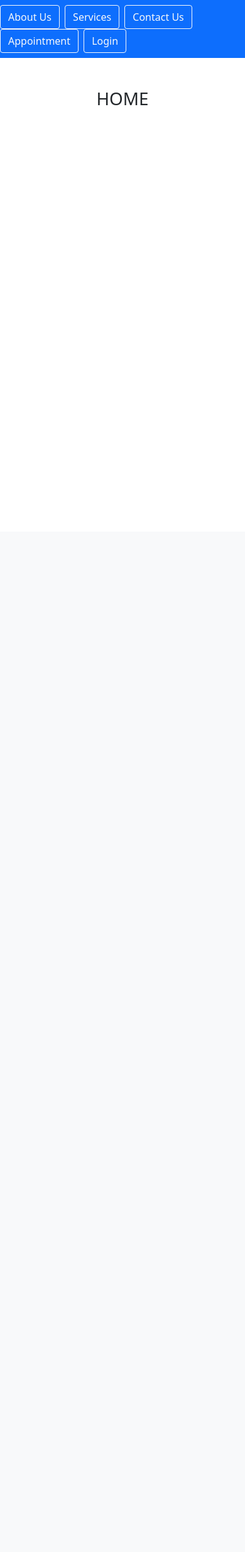
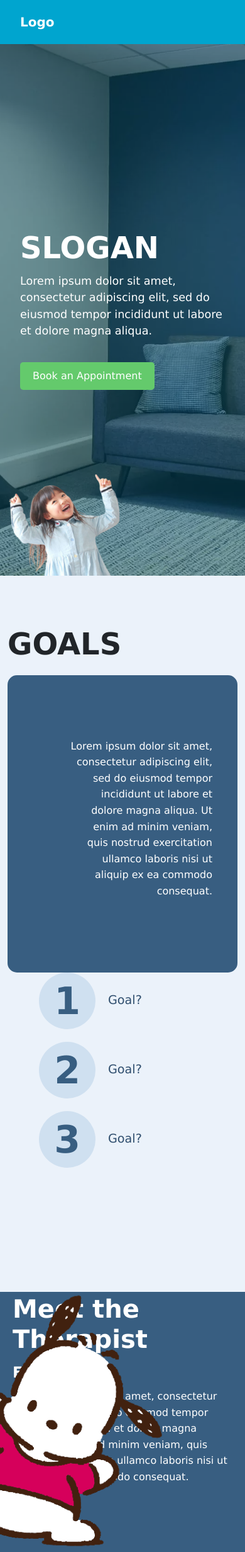
Before and after one commit to APC-SoCIT/APC-2024-2025-T1-03-Occupational-Therapy-Clinic, a Django app: page /home/ in a window 390 px wide. Shown: the whole page at 63% size. Before the commit the page ends 167 px from the top, so only its background shows below. Run offline with Django 3.2, Linux system fonts and the light colour scheme.

Commit message:
added html and css

```diff
--- a/O4P/home/templates/home/home.html
+++ b/O4P/home/templates/home/home.html
@@ -1,5 +1,67 @@
 {% extends "home_navbar.html" %}
+{% load static %}
 
 {% block content %}
-        <h1>HOME</h1>
+<div class="home-1">
+        <div class="container">
+          <div class="row">
+            <div class="col-lg-6">
+              <div class="home-1-cont">
+                <h1 class="home-1-header">SLOGAN</h1>
+                <p class="body-text">Lorem ipsum dolor sit amet, consectetur adipiscing elit, sed do eiusmod tempor incididunt ut labore et dolore magna aliqua.</p>
+                <button class="btn btn-appointment">Book an Appointment</button>
+              </div>
+            </div>
+            <div class="col-lg-6">
+              <img src="{% static 'images/kid.png' %}" class="child-image" alt="Child Image">
+            </div>
+          </div>
+        </div>
+</div>
+
+<div class="home-2">
+        <div class="container">
+                <div class="row">
+                <!-- Left side content -->
+                <h2 class="home-2-header">GOALS</h2>
+                <div class="col-md-6 d-flex align-items-center justify-content-center">
+                <div class="text-box">
+                <p class="home-2-cont">Lorem ipsum dolor sit amet, consectetur adipiscing elit, sed do eiusmod tempor incididunt ut labore et dolore magna aliqua. Ut enim ad minim veniam, quis nostrud exercitation ullamco laboris nisi ut aliquip ex ea commodo consequat.</p>
+                </div>
+                </div>
+                <!-- Right side content with goals -->
+                <div class="col-md-6">
+                <ul class="home-2-goal">
+                <li>
+                        <div class="goal-number">1</div>
+                        <span class="goal-text">Goal?</span>
+                </li>
+                <li>
+                        <div class="goal-number">2</div>
+                        <span class="goal-text">Goal?</span>
+                </li>
+                <li>
+                        <div class="goal-number">3</div>
+                        <span class="goal-text">Goal?</span>
+                </li>
+                </ul>
+                </div>
+                </div>
+        </div>
+</div>
+
+<div class="home-3">
+        <div class="container">
+                <div class="row align-items-center">
+                <div class="col-md-6 text-container">
+                <h2 class="home-3-header">Meet the Therapist</h2>
+                <h4 class="therapist-name">Full Name</h4>
+                <p class="home-3-cont">Lorem ipsum dolor sit amet, consectetur adipiscing elit, sed do eiusmod tempor incididunt ut labore et dolore magna aliqua. Ut enim ad minim veniam, quis nostrud exercitation ullamco laboris nisi ut aliquip ex ea commodo consequat.</p>
+                </div>
+                <div class="col-md-6">
+                <img src="{% static 'images/pochacco.png' %}" class="therapist-image" alt="Therapist Image"> <!-- Replace with actual image -->
+                </div>
+                </div>
+        </div>
+</div>
 {% endblock %}
--- a/O4P/static/css/style_website.css
+++ b/O4P/static/css/style_website.css
@@ -0,0 +1,217 @@
+html, body {
+    height: 100%;
+    margin: 0;
+    font-family: Verdana, Geneva, Tahoma, sans-serif;
+    }
+
+.navbar {
+    padding: 15px 20px;
+    background-color: #00A5CF;
+    }
+
+.navbar-nav .nav-link {
+    color: white;
+    margin-left: 20px;
+    }
+
+
+.nav-item .nav-link:hover {
+    color: #64CA6C;
+    }
+
+.navbar-brand {
+    color: rgb(255, 255, 255);
+    font-weight: bold;
+    }
+
+.home-1 {
+    position: relative;
+    background-image: url("/static/images/clinic-bg.jpg");
+    background-size: cover;
+    background-position: center;
+    color: white;
+    height: 100vh;
+    display: flex;
+    align-items: center;
+    justify-content: center;
+    }
+
+.home-1::before {
+    content: "";
+    position: absolute;
+    top: 0;
+    left: 0;
+    width: 100%;
+    height: 100%;
+    background-color: #004E64;
+    opacity: 50%; /* Change opacity and color as needed */
+    z-index: 1; /* Make sure this is behind the content */
+    }
+
+.home-1-cont {
+    position: relative;
+    padding: 20px;
+    border-radius: 10px;
+    z-index: 2; /* Ensure content is above the overlay */
+    }
+
+.home-1-header {
+    font-size: 3rem;
+    font-weight: bold;
+    }
+
+.body-text {
+    font-size: 1.1rem;
+    margin-top: 10px;
+    }
+
+.btn-appointment {
+    background-color: #64CA6C;
+    border: none;
+    padding: 10px 20px;
+    color: white;
+    border-radius: 5px;
+    margin-top: 20px;
+    }
+
+.child-image {
+    position: absolute;
+    bottom: 0;
+    max-width: 50%;
+    z-index: 2;
+    }
+
+.goals-section {
+    background-color: #f8f9fa;
+    height: 100vh;
+    display:flex;
+    }
+
+    .home-2 {
+    display: flex;
+    justify-content: center;
+    align-items: center;
+    background-color: #EBF2FA;
+    }
+
+    .text-box {
+    background-color: #385E81;
+    color: white;
+    padding: 100px;
+    padding-right: 40px;
+    border-radius: 15px;
+    text-align: center;
+    }
+
+    .home-2-header {
+    font-size: 3rem;
+    font-weight: bold;
+    text-align: center;
+    margin-top: 80px;
+    margin-bottom: 20px;
+    padding-right: 280px;
+    }
+
+    .home-2-cont {
+    font-size: 1rem;
+    line-height: 1.6;
+    text-align: right;
+    }
+
+    .home-2-goal {
+    list-style-type: none;
+    padding-left: 50px;
+    }
+
+    .home-2-goal li {
+    display: flex;
+    align-items: center;
+    margin-bottom: 20px;
+    }
+
+    .goal-number {
+    background-color: #CFE0F0;
+    color: #385E81;
+    font-size: 60px;
+    font-weight: bold;
+    padding: 0px;
+    border-radius: 50%;
+    display: inline-block;
+    width: 90px;
+    text-align: center;
+    }
+
+    .goal-text {
+    margin-left: 20px;
+    font-size: 1.2rem;
+    color: #2f4e6e;
+    }
+
+    /*therapist*/
+    .therapist-section {
+    background-color: #EBF2FA;
+    height: 100vh;
+    }
+
+    .home-3 {
+    display: flex;
+    justify-content: space-between;
+    align-items: center;
+    background-color: #EBF2FA; /* Top half background color */
+    position: relative;
+    padding: 50px 0;
+    height: 70vh;
+    z-index: 1;
+}
+
+.home-3::after {
+    content: "";
+    position: absolute;
+    bottom: 0;
+    left: 0;
+    width: 100%;
+    height: 70%;
+    background-color: #385E81; /* Bottom half background color */
+    z-index: 0;
+}
+
+.text-container {
+    z-index: 2;
+    padding: 20px;
+}
+
+    .home-3-header {
+    font-size: 40px;
+    margin-top: 90px;
+    font-weight: bold;
+    text-align: left;
+    color: white;
+    }
+
+    .home-3-cont {
+    font-size: 1rem;
+    line-height: 1.6;
+    text-align: left;
+    color: white;
+    }
+
+    .therapist-name {
+    font-size: 1.5rem;
+    font-weight: bold;
+    margin-top: 15px;
+    color: white;
+    }
+
+    .therapist-image {
+    max-width: 100%;
+    position: absolute;
+    bottom: 0;
+    right: 120px;
+    z-index: 2;
+}
+
+.home-3 .home-3-cont {
+    margin-top: 10px;
+    font-size: 1rem;
+    color: white;
+}
--- a/O4P/static/templates/home_navbar.html
+++ b/O4P/static/templates/home_navbar.html
@@ -1,21 +1,38 @@
 {% load static %}
 <html>
     <head>
-        <link href="https://cdn.jsdelivr.net/npm/bootstrap@5.0.2/dist/css/bootstrap.min.css" rel="stylesheet" integrity="sha384-EVSTQN3/azprG1Anm3QDgpJLIm9Nao0Yz1ztcQTwFspd3yD65VohhpuuCOmLASjC" crossorigin="anonymous">
-        <link rel="stylesheet" type="text/css" href="{% static 'css/style_website.css' %}">
-        <title>Therapro</title>
+      <link href="https://cdn.jsdelivr.net/npm/bootstrap@5.0.2/dist/css/bootstrap.min.css" rel="stylesheet" integrity="sha384-EVSTQN3/azprG1Anm3QDgpJLIm9Nao0Yz1ztcQTwFspd3yD65VohhpuuCOmLASjC" crossorigin="anonymous">
+      <link rel="stylesheet" type="text/css" href="{% static 'css/style_website.css' %}">
+      <title>Therapro</title>
     </head>
     <body>
-        <nav class="navbar navbar-dark bg-primary">
-            <div class="ms-auto">
-                <a href="{% url 'about_us' %}" class="btn btn-outline-light me-1">About Us</a>
-                <a href="{% url 'services' %}" class="btn btn-outline-light me-1">Services</a>
-                <a href="{% url 'contact_us' %}" class="btn btn-outline-light me-1">Contact Us</a>
-                <a href="{% url 'appointment' %}" class="btn btn-outline-light me-1">Appointment</a>
-                <a href="{% url 'login' %}" class="btn btn-outline-light me-1">Login</a>
+        <nav class="navbar navbar-expand-lg">
+            <div class="container">
+              <a class="navbar-brand" href="{% url 'home' %}">Logo</a>
+              <button class="navbar-toggler" type="button" data-bs-toggle="collapse" data-bs-target="#navbarNav" aria-controls="navbarNav" aria-expanded="false" aria-label="Toggle navigation">
+                <span class="navbar-toggler-icon"></span>
+              </button>
+              <div class="collapse navbar-collapse" id="navbarNav">
+                <ul class="navbar-nav ms-auto">
+                  <li class="nav-item">
+                    <a class="nav-link" href="{% url 'about_us' %}">About Us</a>
+                  </li>
+                  <li class="nav-item">
+                    <a class="nav-link" href="{% url 'services' %}">Services</a>
+                  </li>
+                  <li class="nav-item">
+                    <a class="nav-link" href="{% url 'contact_us' %}">Contact</a>
+                  </li>
+                  <li class="nav-item">
+                    <a class="nav-link" href="{% url 'appointment' %}">Appointment</a>
+                  </li>
+                  <li class="nav-item">
+                    <a class="nav-link" href="{% url 'login' %}">Dashboard</a>
+                  </li>
+                </ul>
+              </div>
             </div>
-        </nav>
-        <div class="my-5 text-center container">
+          </nav>
             {% block content %}
             {% endblock %}
         </div>
```
Also changed, not shown: O4P/static/images/clinic-bg.jpg (added), O4P/static/images/home-3-bg.png (added), O4P/static/images/kid.png (added), O4P/static/images/kid2.png (added), O4P/static/images/pochacco.png (added).
